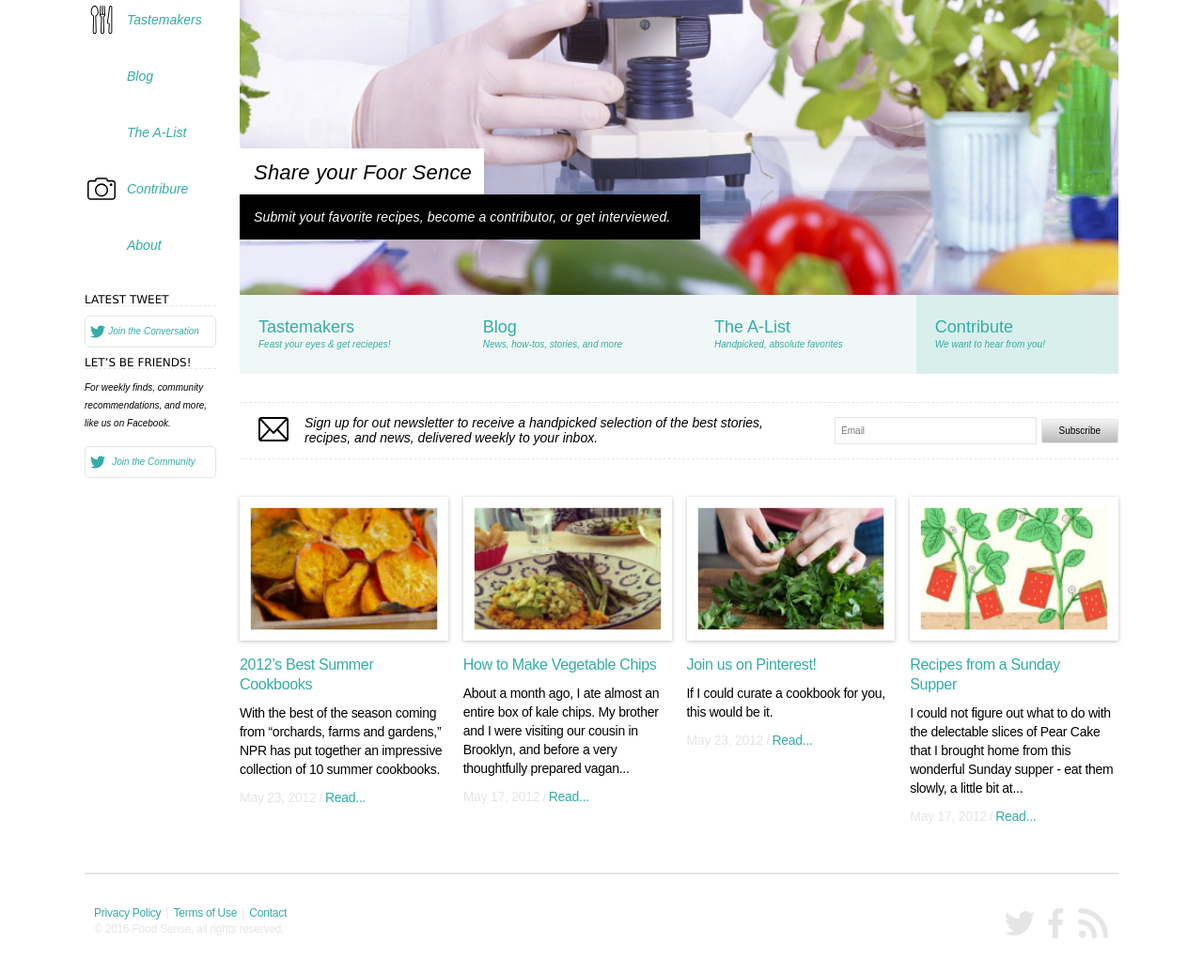
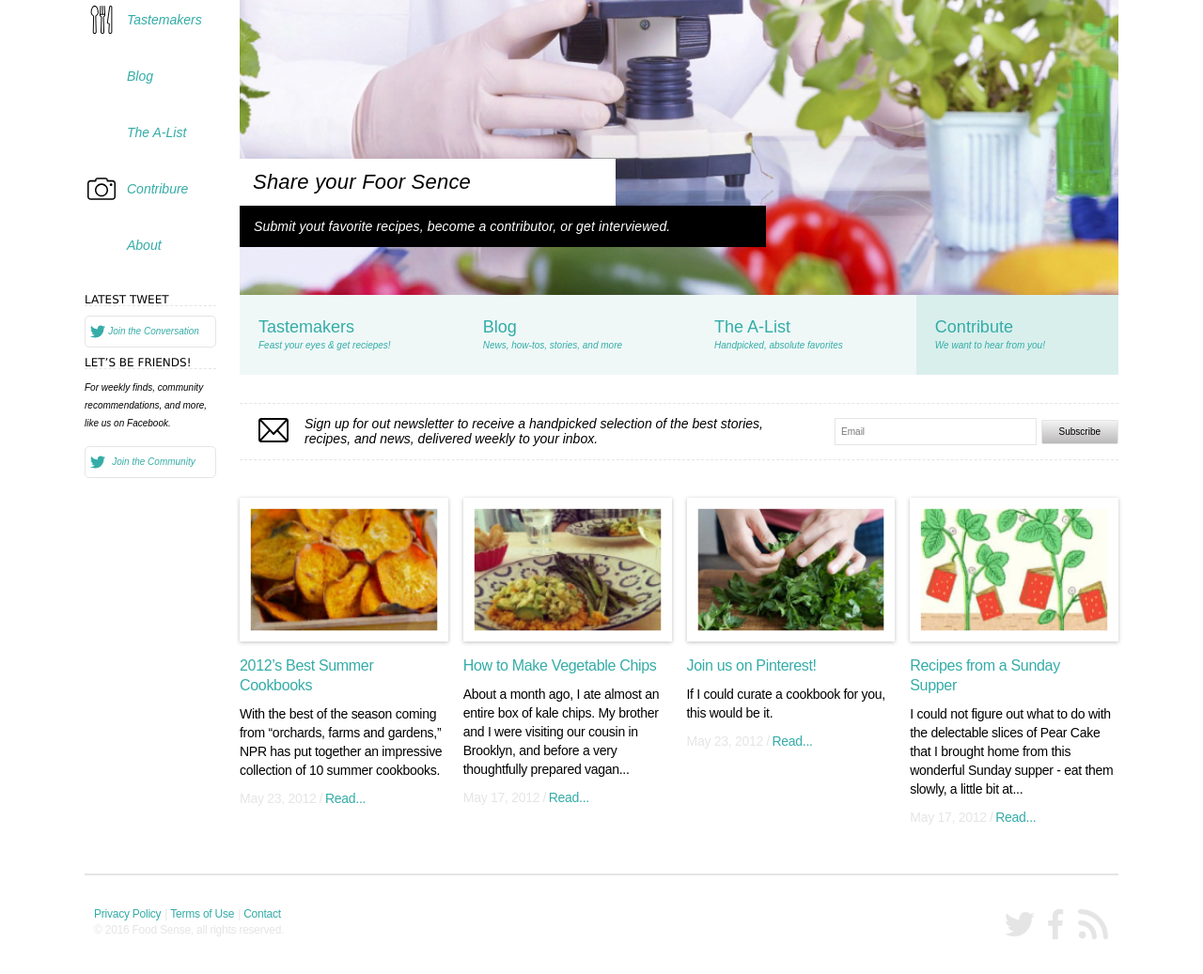
Before and after one commit to ludaalt/altukhova_tasks, a plain HTML site: page index.html in a window 1280 px wide. Shown: the part 181-1218 px from the top of the page at 94% size. Drawn offline with Linux system fonts and the light colour scheme.

Commit message:
corrected styles

```diff
--- a/index.html
+++ b/index.html
@@ -11,7 +11,7 @@
     <div class="container">
         <div class="content-wrap flex flex-space-between">
             <aside class="aside flex  flex-center">
-                <p><a href="index.html"><img src="img/icons/icon-logo.svg" alt="Main Logo"></a></p>
+                <a href="index.html"><img src="img/icons/icon-logo.svg" alt="Main Logo"></a>
                 <ul class="main-menu">
                     <li class="main-menu-item">
                         <a class="link flex  flex-center" href="#">
@@ -33,16 +33,16 @@
                             Contribure</a>
                     </li>
                     <li class="main-menu-item">
-                        <a class="link flex  flex-center" href="#"><span class="main-menu-icon icon icon-about"></span>
+                        <a class="link flex flex-center" href="#"><span class="main-menu-icon icon icon-about"></span>
                             About</a>
                     </li>
                 </ul>
                 <div class="community-block">
-                    <p class="community-title">Latest tweet</p>
+                    <h3 class="community-title">Latest tweet</h3>
                     <button class="community-button">Join the Conversation</button>
                 </div>
                 <div class="community-block">
-                    <p class="community-title">Let’s be friends!</p>
+                    <h3 class="community-title">Let’s be friends!</h3>
                     <p class="community-description">
                         For weekly finds, community recommendations,
                         and more, like us on Facebook.
@@ -52,34 +52,38 @@
             </aside>
             <main class="main-content">
                 <div class="tabs">
-                    <div class="tabs-body">
-                        <p class="tabs-title">Share your Foor Sence</p>
-                        <p class="tabs-subtitle">Submit yout favorite recipes, become a contributor, or get interviewed.</p>
-                    </div>
-                    <div class="flex flex-space-between">
-                        <div class="tabs-button">
-                            <p class="tabs-button-title">Tastemakers</p>
-                            <p class="tabs-button-subtitle">Feast your eyes & get reciepes!</p>
-                        </div>
+                    <div class="banner-wrap flex">
+                        <div class="main-title-wrap flex">
 
-                        <div class="tabs-button">
-                            <p class="tabs-button-title">Blog</p>
-                            <p class="tabs-button-subtitle">News, how-tos, stories, and more</p>
-                        </div>
+                            <h1 class="tabs-title">Share your Foor Sence</h1>
+                            <h2 class="tabs-subtitle">Submit yout favorite recipes, become a contributor, or get interviewed.</h2>
 
-                        <div class="tabs-button">
-                            <p class="tabs-button-title">The A-List</p>
-                            <p class="tabs-button-subtitle">Handpicked, absolute favorites</p>
-                        </div>
-
-                        <div class="tabs-button tabs-button-current">
-                            <p class="tabs-button-title">Contribute</p>
-                            <p class="tabs-button-subtitle">We want to hear from you!</p>
                         </div>
                     </div>
+                    <ul class="list-control list flex flex-space-between">
+                        <li class="tabs-button">
+                            <h4 class="tabs-button-title">Tastemakers</h4>
+                            <span class="tabs-button-subtitle">Feast your eyes & get reciepes!</span>
+                        </li>
+
+                        <li class="tabs-button">
+                            <h4 class="tabs-button-title">Blog</h4>
+                            <span class="tabs-button-subtitle">News, how-tos, stories, and more</span>
+                        </li>
+
+                        <li class="tabs-button">
+                            <h4 class="tabs-button-title">The A-List</h4>
+                            <span class="tabs-button-subtitle">Handpicked, absolute favorites</span>
+                        </li>
+
+                        <li class="tabs-button tabs-button-current">
+                            <h4 class="tabs-button-title">Contribute</h4>
+                            <span class="tabs-button-subtitle">We want to hear from you!</span>
+                        </li>
+                    </ul>
                 </div>
                 <div class="subscribe-block flex flex-space-between flex-center">
-                    <div class="flex flex-center">
+                    <div class="mail flex flex-center">
                         <p class="icon subscribe-description-icon"></p>
                         <p class="subscribe-description">
                             Sign up for out newsletter to receive a handpicked
@@ -94,82 +98,83 @@
                 </div>
                 <div class="cards flex flex-space-between">
                     <div class="card">
+                        <div class="card-image">
                             <a href="#">
-                            <p class="card-image">
                                 <img src="img/card1.jpg" alt="Card 1">
-                            </p>
                             </a>
-                        <a href="#" class="link">
-                            <p class="card-title">2012’s Best Summer Cookbooks</p>
-                        </a>
-                        <p class="card-body">
+                        </div>
+                        <h3 class="card-title">
+                            <a href="#" class="link">2012’s Best Summer Cookbooks</a>
+                        </h3>
+                        <div class="card-body">
                             With the best of the season coming
                             from “orchards, farms and gardens,”
                             NPR has put together an impressive
                             collection of 10 summer cookbooks.
-                        </p>
+                        </div>
                         <div class="card-info">
                             <span class="card-date">May 23, 2012</span>
-                            <a class="link card-more" href="#">Read</a>
+                            <a class="link link-more" href="#">Read</a>
                         </div>
                     </div>
                     <div class="card">
+                        <div class="card-image">
                             <a href="#">
-                            <p class="card-image">
                                 <img src="img/card2.jpg" alt="Card 2">
-                            </p>
                             </a>
-                        <a href="#" class="link">
-                            <p class="card-title">How to Make Vegetable Chips</p>
-                        </a>
-                        <p class="card-body">
+                        </div>
+                        <h3 class="card-title">
+                            <a href="#" class="link">How to Make Vegetable Chips</a>
+                        </h3>
+                        <div class="card-body">
                             About a month ago, I ate almost an
                             entire box of kale chips. My brother
                             and I were visiting our cousin in Brooklyn,
                             and before a very thoughtfully prepared vagan...
-                        </p>
+                        </div>
                         <div class="card-info">
                             <span class="card-date">May 17, 2012</span>
-                            <a class="link card-more" href="#">Read</a>
+                            <a class="link link-more" href="#">Read</a>
                         </div>
                     </div>
                     <div class="card">
+                        <div class="card-image">
                             <a href="#">
-                            <p class="card-image">
                                 <img src="img/card3.jpg" alt="Card 3">
-                            </p>
                             </a>
-                        <a href="#" class="link">
-                            <p class="card-title">Join us on Pinterest!</p>
-                        </a>
-                        <p class="card-body">
+                        </div>
+                        <h3 class="card-title">
+                            <a href="#" class="link">Join us on Pinterest!</a>
+                        </h3>
+                        <div class="card-body">
                             If I could curate a cookbook for you,
                             this would be it.
-                        </p>
+                        </div>
                         <div class="card-info">
                             <span class="card-date">May 23, 2012</span>
-                            <a class="link card-more" href="#">Read</a>
+                            <a class="link link-more" href="#">Read</a>
                         </div>
                     </div>
                     <div class="card">
+                        <div class="card-image">
                             <a href="#">
-                            <p class="card-image">
                                 <img src="img/card4.jpg" alt="Card 4">
-                            </p>
                             </a>
-                        <a href="#" class="link">
-                            <p class="card-title">Recipes from a Sunday Supper</p>
-                        </a>
-                        <p class="card-body">
+                        </div>
+                        <h3 class="card-title">
+                            <a href="#" class="link">Recipes from a Sunday Supper</a>
+                        </h3>
+
+                        <div class="card-body">
                             I could not figure out what to do with
                              the delectable slices of Pear Cake that
                               I brought home from this wonderful
                               Sunday supper - eat them slowly,
                               a little bit at...
-                        </p>
+                        </div>
                         <div class="card-info">
                             <span class="card-date">May 17, 2012</span>
-                            <a class="link card-more" href="#">Read</a>
+                            <a class="link link-more" href="#">Read</a>
                         </div>
                     </div>
                 </div>
@@ -177,24 +182,24 @@
         </div>
         <footer class="main-footer flex flex-space-between">
             <div class="copyright-block">
-                <p>
-                    <a class="link copyright-link" href="#">Privacy Policy</a>
-                    <a class="link copyright-link" href="#">Terms of Use</a>
-                    <a class="link copyright-link" href="#">Contact</a>
-                </p>
+                <ul class="copyright-list list flex">
+                    <li><a class="link navigation-link" href="#">Privacy Policy</a></li>
+                    <li><a class="link navigation-link" href="#">Terms of Use</a></li>
+                    <li><a class="link navigation-link" href="#">Contact</a></li>
+                </ul>
                 <p class="copyright">
                     &copy; 2016 Food Sense, all rights reserved.
                 </p>
             </div>
-            <ul class="social-block flex">
+            <ul class="social flex">
                 <li class="icon icon-tw">
-                    <a class="social-block-link" href="#" aria-label="to-twitter"></a>
+                    <a class="social-link" href="#" aria-label="to-twitter"></a>
                 </li>
                 <li class="icon icon-fb">
-                    <a class="social-block-link" href="#" aria-label="to-facebook"></a>
+                    <a class="social-link" href="#" aria-label="to-facebook"></a>
                 </li>
                 <li class="icon icon-rss">
-                    <a class="social-block-link" href="#" aria-label="to-rss"></a>
+                    <a class="social-link" href="#" aria-label="to-rss"></a>
                 </li>
             </ul>
         </footer>
--- /dev/null
+++ b/styles/base.css
@@ -0,0 +1,94 @@
+:root {
+	--white-color: #FFFFFF;
+    --light-color: #EFF8F7;
+    --light-active-color: #D9EFEC;
+
+    --primary-color: #34ACA7;
+    --dark-color: #000000;
+    --smokie-color: #E5E5E5;
+}
+
+* {
+    padding: 0;
+    margin: 0;
+    box-sizing: border-box;
+}
+
+body {
+    font-family: 'Arial', sans-serif;
+    font-style: normal;
+    font-weight: normal;
+	color: var(--dark-color);
+}
+
+h1, h2, h3, h4 {
+    font-weight: normal;
+}
+
+img {
+    width: 100%;
+    height: auto;
+}
+
+.container {
+    margin: 0 auto;
+    max-width: 1100px;
+    margin-top: 50px;
+}
+
+.icon {
+    display: inline-block;
+    width: 35px;
+    height: 35px;
+    background-repeat: no-repeat;
+    background-position: center;
+    cursor: pointer;
+}
+
+.list {
+    list-style: none;
+}
+
+.link {
+    text-decoration: none;
+}
+
+.link:hover {
+    text-decoration: underline;
+    text-decoration-color: var(--primary-color);
+}
+
+.flex {
+    display: flex;
+}
+
+.flex-space-between {
+    justify-content: space-between;
+}
+
+.flex-center {
+    align-items: center;
+}
+
+@media screen and (max-width: 1111px) {
+    .container {
+        max-width: 890px;
+    }
+}
+
+@media screen and (max-width: 993px) {
+    .container {
+        max-width: 720px;
+    }
+
+    .content-wrap {
+        flex-direction: column;
+    }
+}
+
+@media screen and (max-width: 769px) {
+    .container {
+        max-width: 560px;
+        width: 90%;
+    }
+}
--- a/styles/footer.css
+++ b/styles/footer.css
@@ -10,18 +10,21 @@
     letter-spacing: -0.02em;
 }
 
-.copyright-link {
+.navigation-link {
     color: var(--primary-color);
-    position: relative;
     display: inline-block;
     margin-right: 10px;
 }
 
-.copyright-link:not(:last-child):after {
+.copyright-list > li {
+    position: relative;
+}
+
+.copyright-list > li:not(:last-child):after {
     position: absolute;
     content: '|';
     color: var(--smokie-color);
-    right: -15px;
+    right: -4px;
     width: 10px;
     height: 10px;
 }
@@ -31,11 +34,11 @@
     color: var(--smokie-color);
 }
 
-.social-block {
+.social {
     list-style: none;
 }
 
-.social-block .icon:not(:last-child) {
+.social .icon:not(:last-child) {
     margin-right: 4px;
 }
 
@@ -53,11 +56,7 @@
 
 @media screen and (max-width: 460px) {
     .main-footer {
-        flex-direction: column;
-        align-items: center;
-    }
-
-    .social-block {
-        margin-top: 20px;
+        padding-right: 0;
+        padding-left: 0;
     }
 }
--- a/styles/main-content.css
+++ b/styles/main-content.css
@@ -2,8 +2,7 @@
     max-width: 85%;
 }
 
-.tabs-body {
-    position: relative;
+.banner-wrap {
     background-image: url('../img/baner.jpg');
     background-repeat: no-repeat;
     background-position: center;
@@ -11,14 +10,19 @@
     min-height: 445px;
 }
 
-.tabs-title{
-    position: absolute;
-    top: 65%;
-    width: 260px;
+.main-title-wrap {
+    padding-top: 300px;
+
+    display: flex;
+    flex-direction: column;
+    justify-content: flex-start;
+}
+
+.tabs-title {
+    width: 25rem;
+    margin: 0;
+    padding: 14px;
     background-color: var(--white-color);
-    padding-top: 15px;
-    padding-bottom: 15px;
-    padding-left: 15px;
     font-style: italic;
     font-size: 22px;
     line-height: 22px;
@@ -26,14 +30,9 @@
 }
 
 .tabs-subtitle {
-    position: absolute;
-    top: 76%;
-    left: 0%;
-    width: 490px;
+    width: 35rem;
+    padding: 15px;
     background-color: var(--dark-color);
-    padding-top: 17px;
-    padding-bottom: 17px;
-    padding-left: 15px;
     font-style: italic;
     font-size: 14px;
     line-height: 14px;
@@ -46,7 +45,6 @@
 
     background: var(--light-color);
     color: var(--primary-color);
-
 
     padding-top: 25px;
     padding-bottom: 22px;
@@ -141,6 +139,9 @@
     font-size: 16px;
     line-height: 21px;
     letter-spacing: -0.02em;
+}
+
+.card-title .link {
     color: var(--primary-color);
 }
 
@@ -169,7 +170,7 @@
     right: -7px;
 }
 
-.card-more {
+.link-more {
     padding: 5px;
     font-size: 14px;
     line-height: 20px;
@@ -178,12 +179,12 @@
     position: relative;
 }
 
-.card-more:after {
+.link-more:after {
     position: absolute;
     content: '...';
 }
 
-.card-more:hover:after {
+.link-more:hover:after {
     text-decoration: underline;
 }
 
@@ -258,8 +259,13 @@
 }
 
 @media screen and (max-width: 480px) {
-    .subscribe-description {
-        max-width: 50%;
+    .mail {
+        flex-direction: column;
+        margin-bottom: 10px;
+    }
+
+    .form {
+        margin-bottom: 10px;
     }
 
     .card {
@@ -274,7 +280,21 @@
         font-size: 18px;
     }
 
-    .card-date, .card-more {
+    .card-date, .link-more {
         font-size: 16px;
     }
+
+    .main-menu-icon, .list-control  {
+        display: none;
+    }
+
+    .banner-wrap {
+        margin: 0 -5%;
+    }
+
+    .main-title-wrap {
+        padding: 0;
+        justify-content: flex-end;
+    }
+
 }
--- a/styles/style.css
+++ b/styles/style.css
@@ -1,90 +1,4 @@
+@import url('base.css');
 @import url('aside.css');
 @import url('main-content.css');
 @import url('footer.css');
-
-:root {
-	--white-color: #FFFFFF;
-    --light-color: #EFF8F7;
-    --light-active-color: #D9EFEC;
-
-    --primary-color: #34ACA7;
-    --dark-color: #000000;
-    --smokie-color: #E5E5E5;
-}
-
-* {
-    padding: 0;
-    margin: 0;
-    box-sizing: border-box;
-}
-
-body {
-    font-family: 'Arial', sans-serif;
-    font-style: normal;
-    font-weight: normal;
-	color: var(--dark-color);
-}
-
-img {
-    width: 100%;
-    height: auto;
-}
-
-.container {
-    margin: 0 auto;
-    max-width: 1100px;
-    margin-top: 50px;
-}
-
-.icon {
-    display: inline-block;
-    width: 35px;
-    height: 35px;
-    background-repeat: no-repeat;
-    background-position: center;
-    cursor: pointer;
-}
-
-.link {
-    text-decoration: none;
-}
-
-.link:hover {
-    text-decoration: underline;
-    text-decoration-color: var(--primary-color);
-}
-
-.flex {
-    display: flex;
-}
-
-.flex-space-between {
-    justify-content: space-between;
-}
-
-.flex-center {
-    align-items: center;
-}
-
-@media screen and (max-width: 1111px) {
-    .container {
-        max-width: 890px;
-    }
-}
-
-@media screen and (max-width: 993px) {
-    .container {
-        max-width: 720px;
-    }
-
-    .content-wrap {
-        flex-direction: column;
-    }
-}
-
-@media screen and (max-width: 769px) {
-    .container {
-        max-width: 560px;
-        width: 90%;
-    }
-}
```
Lines whose indentation alone changed are shown as unchanged.
